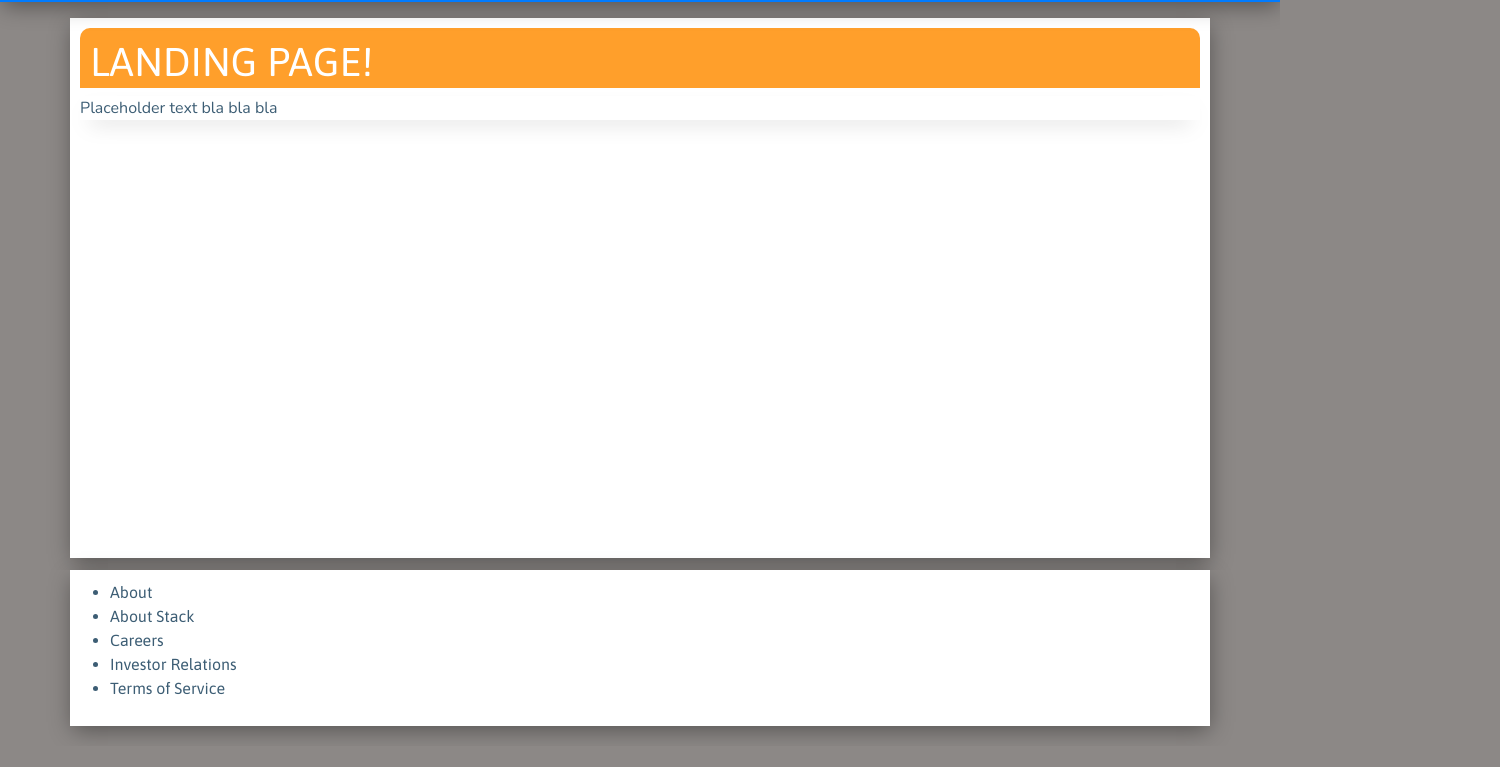
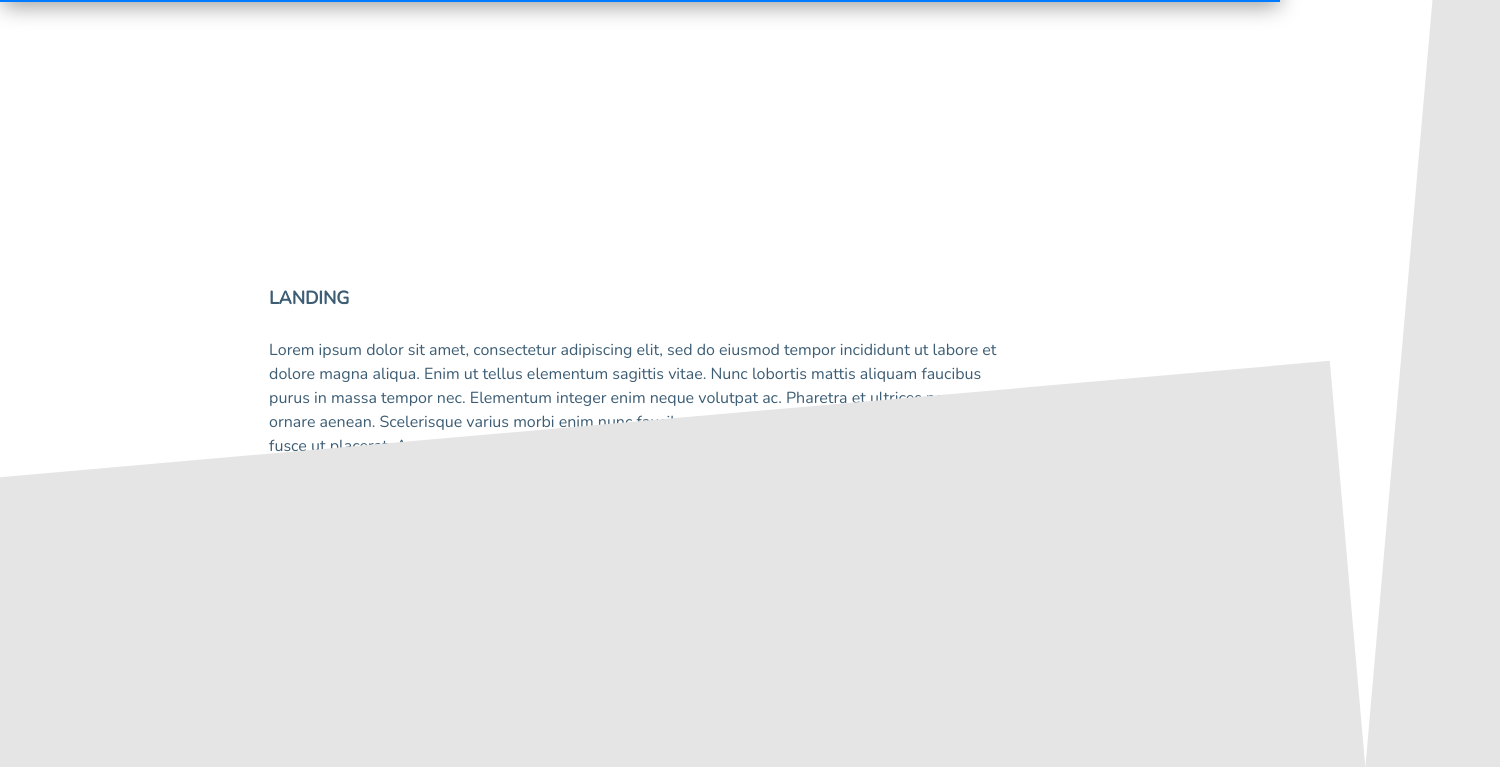
Before and after one commit to bw-business-card-organizer/business-card-organizer-UI, a plain HTML site: page DOC/index.html in a window 1280 px wide. Shown: the part 54-821 px from the top of the page, 1500 px wide, since content can reach past the window. Before the commit the page ends 800 px from the top, so only its background shows below. Drawn offline with nearby package versions, Linux system fonts and the light colour scheme.

Commit message:
Changed a lot of styles and stuff in index.html and index.less

```diff
--- a/DOC/index.html
+++ b/DOC/index.html
@@ -38,9 +38,32 @@
         </div>
     </nav>
     <main>
-        <div class='container main-content'>
-            <h1>LANDING PAGE!</h1>
-            <p>Placeholder text bla bla bla</p>
+        <!-- <div class='container main-content'> -->
+        <div class="main-content">
+
+
+            <div class="section-wrapper">
+                <section class="topic">
+                <h1>LANDING</h1>
+                    <p>Lorem ipsum dolor sit amet, consectetur adipiscing elit, sed do eiusmod tempor incididunt ut labore et dolore magna aliqua. Enim ut tellus elementum sagittis vitae. Nunc lobortis mattis aliquam faucibus purus in massa tempor nec. Elementum integer enim neque volutpat ac. Pharetra et ultrices neque ornare aenean. Scelerisque varius morbi enim nunc faucibus a pellentesque sit. Ultrices gravida dictum fusce ut placerat. Arcu bibendum at varius vel pharetra vel turpis nunc. Gravida in fermentum et sollicitudin. Elit duis tristique sollicitudin nibh sit amet commodo nulla. Quam elementum pulvinar etiam non quam. Pellentesque habitant morbi tristique senectus et. Aenean et tortor at risus viverra adipiscing.</p>
+                </section>
+            </div>
+
+            <div class="section-wrapper">
+                <section class="topic">
+                    <img src="../ASSETS/meeting-boardroom-professionals.jpg" alt="Professionals in Meeting" />
+                    <h1>TOPIC 1</h1>
+                    <p>Lorem ipsum dolor sit amet, consectetur adipiscing elit, sed do eiusmod tempor incididunt ut labore et dolore magna aliqua. Enim ut tellus elementum sagittis vitae. Nunc lobortis mattis aliquam faucibus purus in massa tempor nec. Elementum integer enim neque volutpat ac. Pharetra et ultrices neque ornare aenean. Scelerisque varius morbi enim nunc faucibus a pellentesque sit. Ultrices gravida dictum fusce ut placerat. Arcu bibendum at varius vel pharetra vel turpis nunc. Gravida in fermentum et sollicitudin. Elit duis tristique sollicitudin nibh sit amet commodo nulla. Quam elementum pulvinar etiam non quam. Pellentesque habitant morbi tristique senectus et. Aenean et tortor at risus viverra adipiscing.</p>
+                </section>
+            </div>
+
+            <div class="section-wrapper">
+                <section class="topic">
+                    <img src="../ASSETS/businessman-writing.jpeg" alt="Businessman Writing" />
+                    <h1>TOPIC 2</h1>
+                    <p>Sed turpis tincidunt id aliquet risus feugiat in ante. Vulputate ut pharetra sit amet aliquam id diam maecenas ultricies. Ac placerat vestibulum lectus mauris ultrices eros in cursus turpis. Dignissim convallis aenean et tortor. Eu scelerisque felis imperdiet proin. Faucibus scelerisque eleifend donec pretium vulputate. Ipsum faucibus vitae aliquet nec ullamcorper sit amet risus. Eu nisl nunc mi ipsum faucibus vitae. Nunc pulvinar sapien et ligula ullamcorper malesuada proin. Orci phasellus egestas tellus rutrum. Vestibulum lectus mauris ultrices eros in cursus turpis. Viverra nibh cras pulvinar mattis. Quis varius quam quisque id diam vel quam. Quis varius quam quisque id diam vel quam. Non arcu risus quis varius quam quisque id diam. Quisque egestas diam in arcu cursus euismod quis viverra nibh.</p>
+                </section>
+            </div>
         </div>
     </main>
     <footer>
--- a/SASS/global.scss
+++ b/SASS/global.scss
@@ -12,7 +12,7 @@ $primary-color: red;
 // Color theme
 $white: #FFF;
 $orange: #ff9f2b;
-$gray: #8C8886;
+$gray: #e5e5e5;
 $darkblue: #3C5D74;
 $lightblue: #2477B3;
 
@@ -31,7 +31,7 @@ $lightblue: #2477B3;
 
 html,
 body {
-    height: 100vh;
-    display: flex;
-    flex-direction: column;
+    //height: 100vh;
+    //display: flex;
+    //flex-direction: column;
 }
--- a/SASS/index.scss
+++ b/SASS/index.scss
@@ -15,57 +15,105 @@ nav {
 
 body {
     background: $gray;
-}
-
-a {
-  color: $orange;
+    overflow-x: hidden;
 }
 
 main {
-    @include centered-flex-component();
-    height: 100%;
+    //@include centered-flex-component();
+    //height: 100%;
+    width: 100%;
+
+
     .main-content {
-        //@include centered-flex-component();
+        display: flex;
         flex-direction: column;
-        background: $white;
-        box-shadow: $std-box-shadow;
-        height: 95%;
-        margin: $y-spacing;
+        align-items: center;
+        justify-content: space-evenly;
         padding: 10px;
         color: $darkblue;
-        font-family: "Asap", serif;
+        font-family: $font-stack;
+
+        .section-wrapper {
+            margin: -200px -50px;
+            transform-origin: left center;
+            display: flex;
+            justify-content: center;
+            padding: 400px 0;
+            width: 120%;
+
+            &:nth-child(odd) {
+                background: $white;
+                transform: rotate(5deg);
+
+                .topic {
+                    transform: rotate(-5deg);
+                }
+            }
+
+            &:nth-child(even) {
+                background: $gray;
+                transform: rotate(-5deg);
+
+                .topic {
+                    transform: rotate(5deg);
+                }
+            }
+
+            .topic {
+                border-radius: 5px;
+                //margin-bottom: 120px;
+                width: 50%;
+                //min-height: 750px;
+
+                img {
+                    max-width: 100%;
+
+                    &:first-child {
+                        border-radius: 5px;
+                        margin-bottom: 10px;
+                    }
+                }
 
                 h1 {
-          color: $white;
-          background: $orange;
                     width: 100%;
-          height: 60px;
                     padding: 10px;
                     border-radius: 10px 10px 0 0;
+                    font-weight: bold;
+                    font-size: 18px;
                 }
 
                 p {
                     width: 100%;
-          background: $white;
-          box-shadow: $bottom-box-shadow;
-          margin-top: 0;
+                    padding: 10px;
+                }
+
+            }
         }
     }
 }
 
 footer {
-    @include centered-flex-component();
-    background: $gray;
+    //@include centered-flex-component();
+    background: $lightblue;
+    margin: 100px -50px 0 -50px;
+    //margin-top: 100px;
+    z-index: 2;
+    position: relative;
+    height: 300px;
+    transform: rotate(5deg);
+    width: 120%;
+
     .footer-content {
-      background: $white;
-      color: $darkblue;
+        color: $white;
         margin-bottom: 20px;
         padding: 10px 0;
-      box-shadow: $std-box-shadow;
+        transform: rotate(-5deg);
+
 
         li {
-        color: $darkblue;
+            color: $white;
             font-family: "Asap", serif;
+
         }
 
     }
```
Also changed, not shown: ASSETS/businessman-writing.jpeg (added), CSS/global.css, CSS/index.css, 3 other files. Lines whose indentation alone changed are shown as unchanged.
